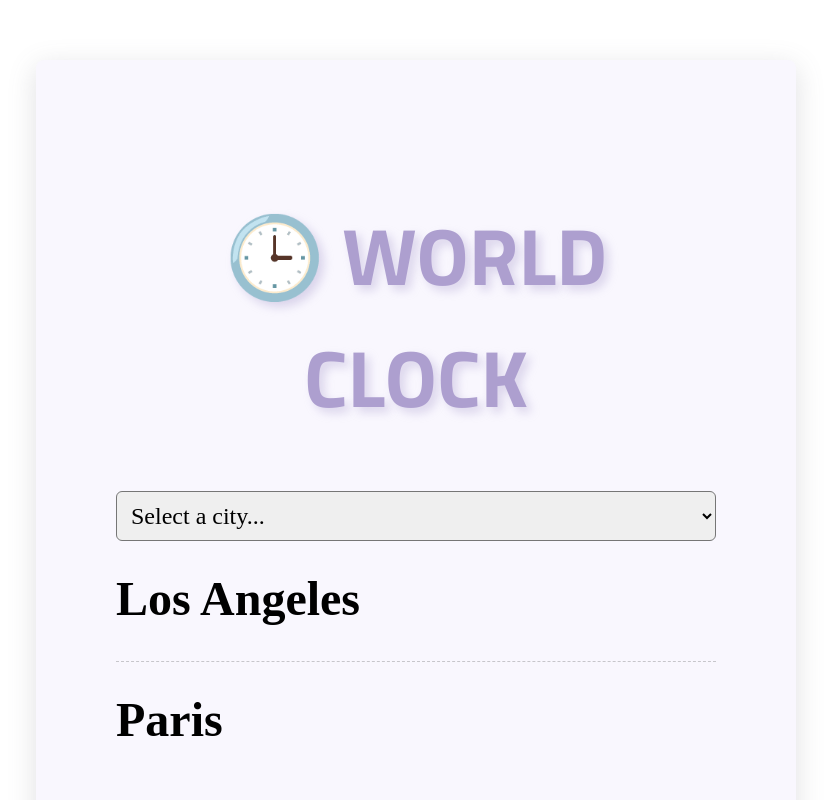
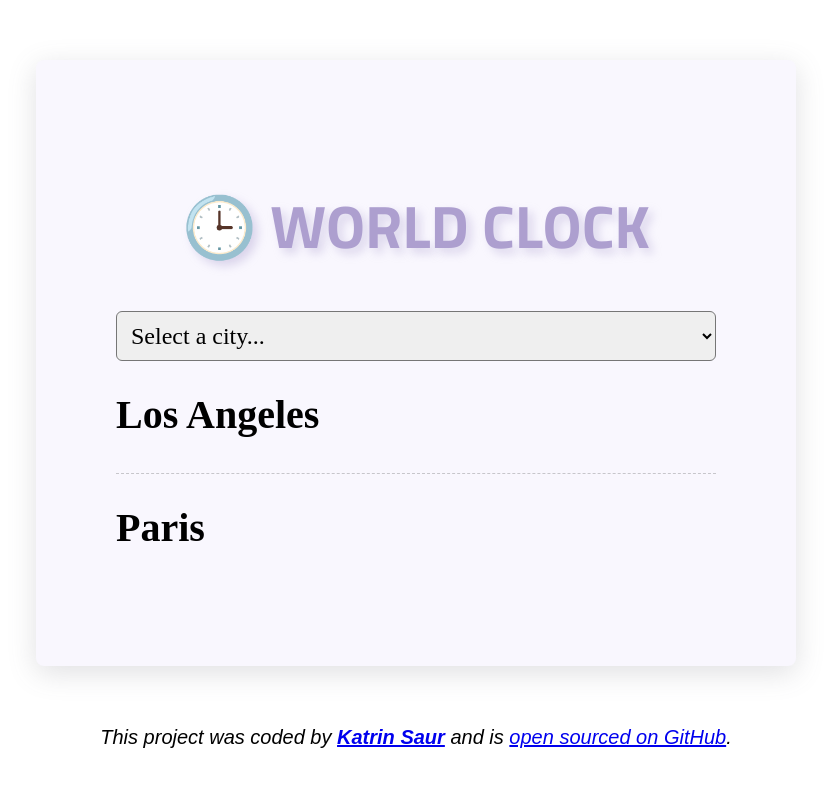
Before and after one commit to CodingKatsa/world-clock, a plain HTML site: page index.html in a window 1280 px wide. Shown: the top 800 px of the page, without its empty margins (224-1055 px from the left). Drawn offline with nearby package versions, Linux system fonts and the light colour scheme; a script that the page names is missing; a web font is replaced by a local one.

Commit message:
Changed font sizes

```diff
--- a/src/style.css
+++ b/src/style.css
@@ -10,13 +10,13 @@ h1 {
   color: blueviolet;
   text-align: center;
   font-family: "Titillium Web";
-  font-size: 80px;
+  font-size: 60px;
   text-shadow: 5px 5px 10px rgba(173, 159, 207, 0.4);
   color: #ad9fcf;
 }
 
 h2 {
-  font-size: 48px;
+  font-size: 40px;
   margin: 0 0 5px;
   text-align: left;
   font-family: "playpen sans";
@@ -70,6 +70,7 @@ h2 {
 footer {
   text-align: center;
   font-style: italic;
-  font-size: 24px;
+  font-size: 20px;
   color: black;
+  border-top: 10px;
 }
```
